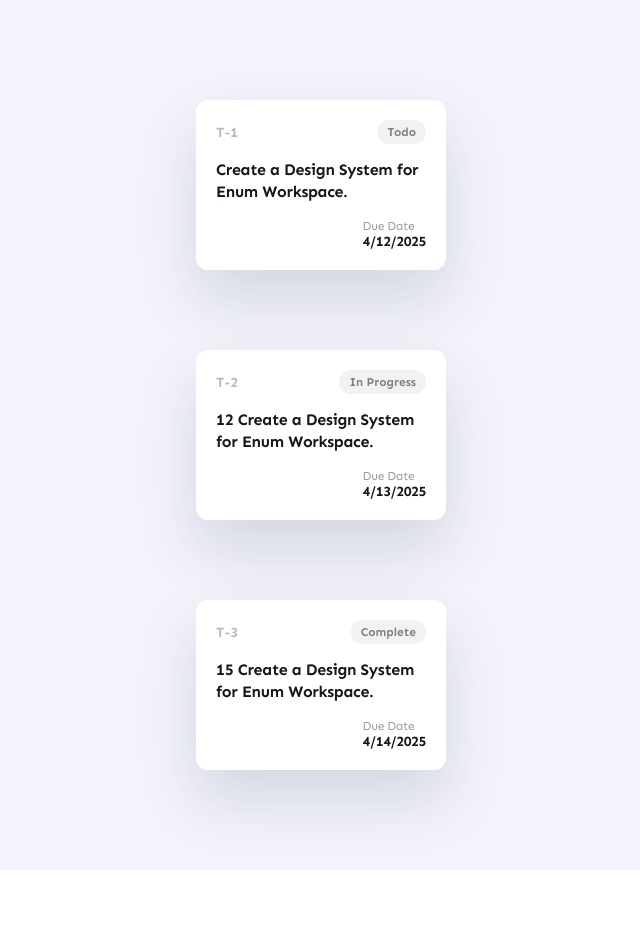
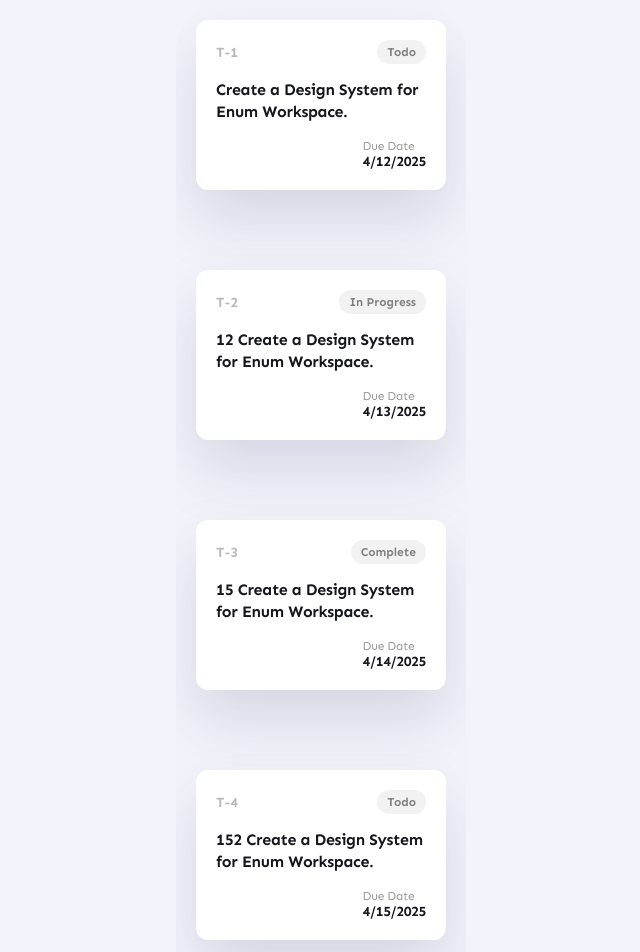
Before and after one commit to n0nia/Task-Manager, a React (Create React App) app: page / in a window 1280 px wide. Shown: the top 952 px of the page, without its empty margins (319-959 px from the left). Before the commit the page ends 870 px from the top, so only its background shows below. Built offline with nearby package versions, Linux system fonts and the light colour scheme.

Commit message:
Afisarea listelor dinamic

```diff
--- a/src/App.js
+++ b/src/App.js
@@ -22,6 +22,24 @@ function App() {
       status: "Complete",
       dueDate: new Date(2025, 3, 14)
     },
+    {
+      id: "T-4",
+      name: "152 Create a Design System for Enum Workspace.",
+      status: "Todo",
+      dueDate: new Date(2025, 3, 15)
+    },
+    {
+      id: "T-5",
+      name: "15 Create a Design System for Enum Workspace.",
+      status: "Complete",
+      dueDate: new Date(2025, 3, 14)
+    },
+    {
+      id: "T-6",
+      name: "152 Create a Design System for Enum Workspace.",
+      status: "Todo",
+      dueDate: new Date(2025, 3, 15)
+    }
   ];
 
   return (
--- a/src/components/task-viewer/TaskViewer.css
+++ b/src/components/task-viewer/TaskViewer.css
@@ -1,7 +1,6 @@
 .task-viewer-container {
     background-color: #f3f3fb;
     border-radius: 50px;
-    padding: 80px;
     overflow-y: scroll;
 }
 
--- a/src/components/task-viewer/TaskViewer.js
+++ b/src/components/task-viewer/TaskViewer.js
@@ -5,24 +5,15 @@ function TaskViewer(props) {
     return (
         <div className="task-viewer-container">
             <div className="task-list-container">
+                {props.taskList.map((item, index) => (
                 <TaskCard
-                id={props.taskList[0].id}
-                name={props.taskList[0].name}
-                status={props.taskList[0].status}
-                dueDate={props.taskList[0].dueDate}
+                    key={index}
+                    id={item.id}
+                    status={item.status}
+                    name={item.name}
+                    dueDate={item.dueDate}
                 />
-                <TaskCard
-                id={props.taskList[1].id}
-                name={props.taskList[1].name}
-                status={props.taskList[1].status}
-                dueDate={props.taskList[1].dueDate}
-                />
-                <TaskCard
-                id={props.taskList[2].id}
-                name={props.taskList[2].name}
-                status={props.taskList[2].status}
-                dueDate={props.taskList[2].dueDate}
-                />
+        ))}
       </div>
     </div>
     );
```
